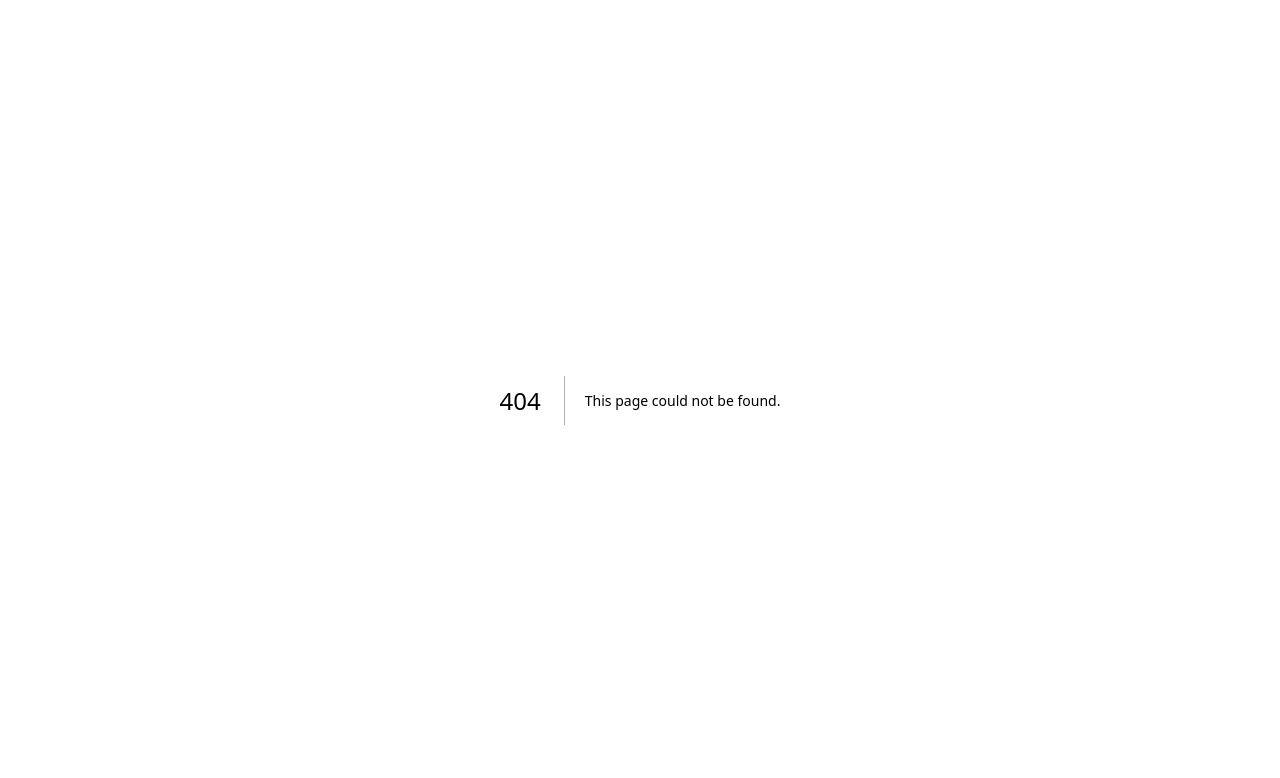
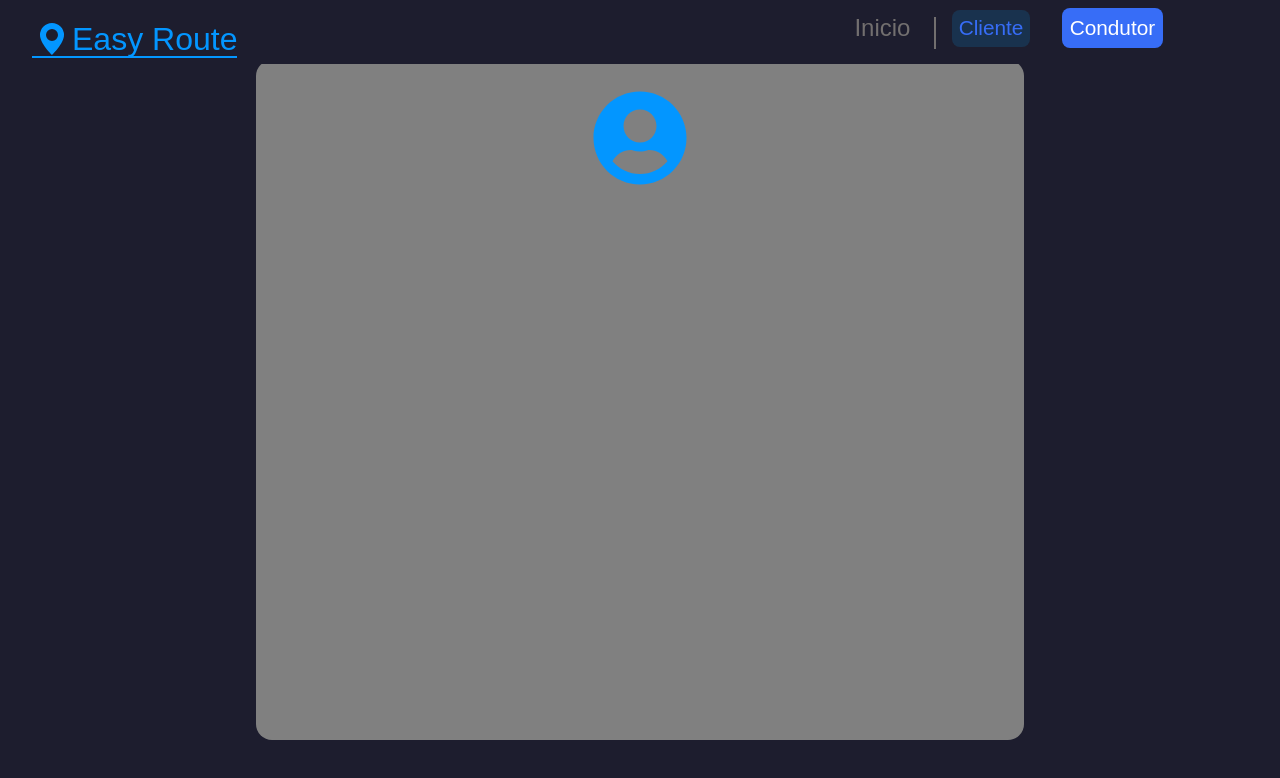
Before and after one commit to clovisantunes/easy_route, a Next.js app: page /Client/Dashboard in a window 1280 px wide. Before the commit this address had no page. Shown: the top 778 px of the page. Built offline with nearby package versions, Linux system fonts and the light colour scheme.

Commit message:
adicionando função de escolher imagem na teal de usuario

```diff
--- a/src/contexts/AuthContext.tsx
+++ b/src/contexts/AuthContext.tsx
@@ -107,7 +107,7 @@ export function AuthProvider({ children }: AuthProviderProps) {
 
       toast.success('Usuario criado com sucesso')
 
-      Router.push('/#')
+      Router.push('/Client/Dashboard')
     } catch (err) {
       console.log("Erro ao cadatrar", err);
     }
@@ -134,7 +134,7 @@ export function AuthProvider({ children }: AuthProviderProps) {
       toast.success('Cadastrado com sucesso')
 
 
-      Router.push('/Dashboard')
+      Router.push('/Driver/Dashboard')
     } catch (err) {
       toast.error('Erro ao cadastrar')
       console.log("Erro ao cadastrar condutor", err);
--- /dev/null
+++ b/src/pages/Client/Dashboard/index.tsx
@@ -0,0 +1,59 @@
+import { useState,useEffect, ChangeEvent } from "react";
+
+import { Navbar } from "@/components/Header";
+import Head from "next/head";
+import styles from "./styles.module.scss";
+import { FaUserCircle } from "react-icons/fa";
+
+export default function Dashboard() {
+  const [avatarUrl, setAvatarUrl] = useState("");
+  const [imageAvatar, setImageAvatar] = useState(null);
+
+function handleFile(e:ChangeEvent<HTMLInputElement> ){
+  if(!e.target.files){
+    return;
+  }
+  const image = e.target.files[0]
+
+  if(!image){
+    return;
+  }
+  if (image.type === 'image/jpeg' || image.type === 'image/png') {
+    const imageUrl = URL.createObjectURL(image);
+    setImageAvatar(image);
+    setAvatarUrl(imageUrl);
+
+  }
+}
+
+
+  return (
+    <>
+      <Head>
+        <title>Minhas informações</title>
+      </Head>
+      <Navbar />
+      <div className={styles.container}>
+        <div className={styles.containerUser}>
+          <div className={styles.userImage}>
+            <label className={styles.labelAvatar}>
+              <span>
+                <FaUserCircle />
+              </span>
+              <input type="file" accept="image/png, image/jpeg" onChange={handleFile} />
+              {avatarUrl && (
+                <img
+                className={styles.preview}
+                  src={avatarUrl}
+                  alt="foto do usuario"
+                  width={96}
+                  height={96}
+                />
+              )}
+            </label>
+          </div>
+        </div>
+      </div>
+    </>
+  );
+}
--- /dev/null
+++ b/src/pages/Client/Dashboard/styles.module.scss
@@ -0,0 +1,48 @@
+.container {
+  display: flex;
+  justify-content: center;
+  align-items: center;
+  width: 100%;
+  height: 100vh;
+}
+.containerUser {
+  display: flex;
+  justify-content: center;
+  padding: 2em;
+  width: 60%;
+  height: 85%;
+  background-color: grey;
+  border: none;
+  border-radius: 1em;
+}
+.userImage {
+  width: 6em;
+  height: 6em;
+
+  .labelAvatar {
+    cursor: pointer;
+    width: 100%;
+    height: 100%;
+    display: flex;
+    justify-content: center;
+    align-items: center;
+  }
+  .labelAvatar span{
+    transition: all .5s ease;
+  }
+  svg {
+    width: 6em;
+    height: 6em;
+    color: var(--blue-500);
+  }
+  input {
+    display: none;
+  }
+  span:hover{
+    transform: scale(1.2);
+  }
+  img{
+    border-radius: 100%;
+    position: absolute;
+  }
+}
--- a/src/pages/Driver/DriverSignUp/index.tsx
+++ b/src/pages/Driver/DriverSignUp/index.tsx
@@ -52,7 +52,7 @@ export default function DriverSignUp() {
   useEffect(() => {
     const driveUser = localStorage.getItem("driverId");
     if (driveUser) {
-      Router.push("/dashboard");
+      Router.push("/Driver/Dashboard");
     }
   }, []);
 
```
Also changed, not shown: src/pages/Client/ClientRegister/index.tsx (+9 -1 lines), src/pages/Driver/Dashboard/index.tsx (added, +7 -0 lines), src/pages/Driver/DriverSignIn/index.tsx (+2 -9 lines), src/pages/Driver/Dashboard/styles.module.scss (added).
